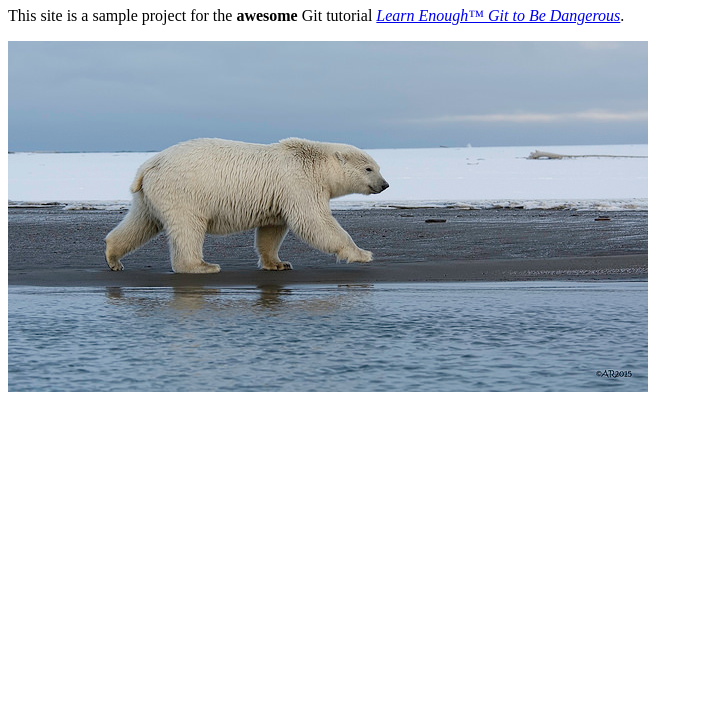
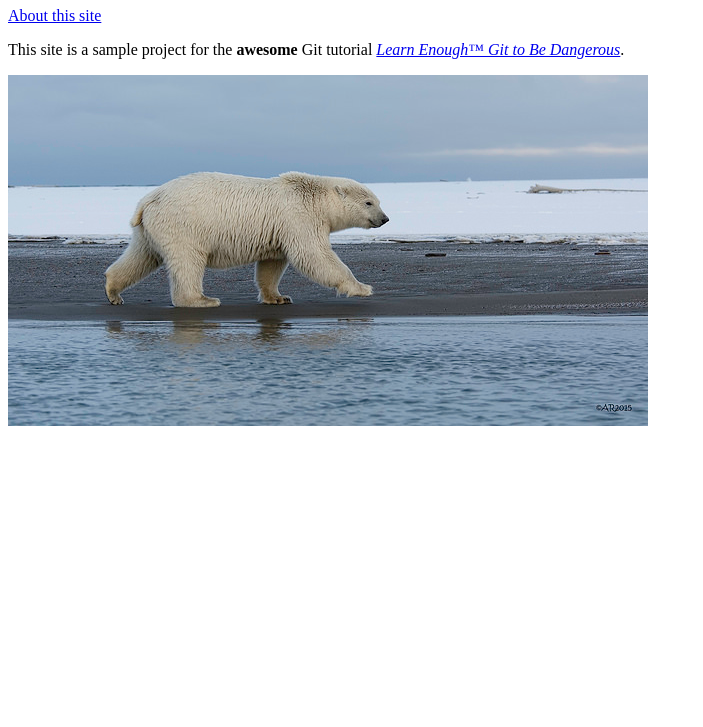
Before and after one commit to newyaverage/website, a plain HTML site: page about.html in a window 1280 px wide. Shown: the part 73-800 px from the top of the page, without its empty margins (0-703 px from the left). Drawn offline with Linux system fonts and the light colour scheme.

Commit message:
add a link back to index.html

```diff
--- a/about.html
+++ b/about.html
@@ -7,6 +7,7 @@
   </head>
   <body>
     <h1>About Us</h1>
+     <a href="index.html">About this site</a>
     <p>
       This site is a sample project for the <strong>awesome</strong> Git
       tutorial <a href="https://www.learnenough.com/git-tutorial"><em>Learn
```
